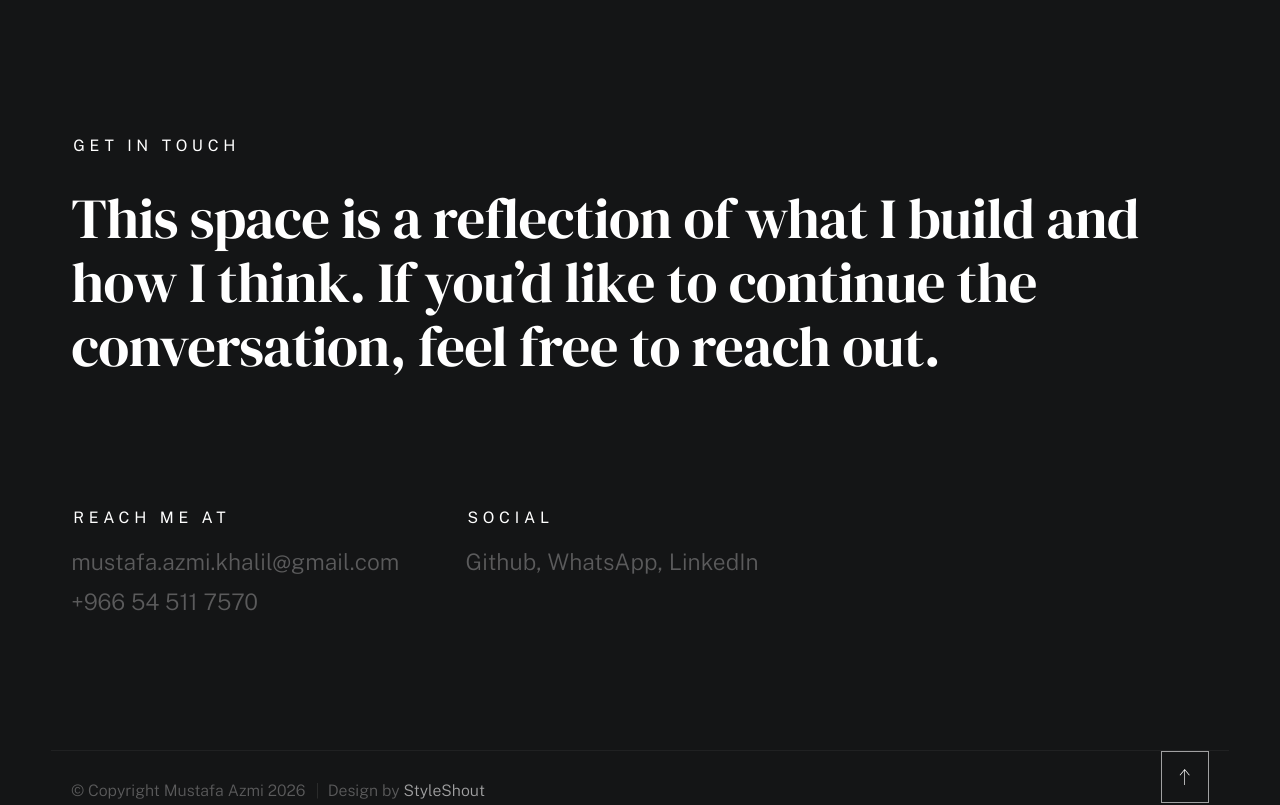
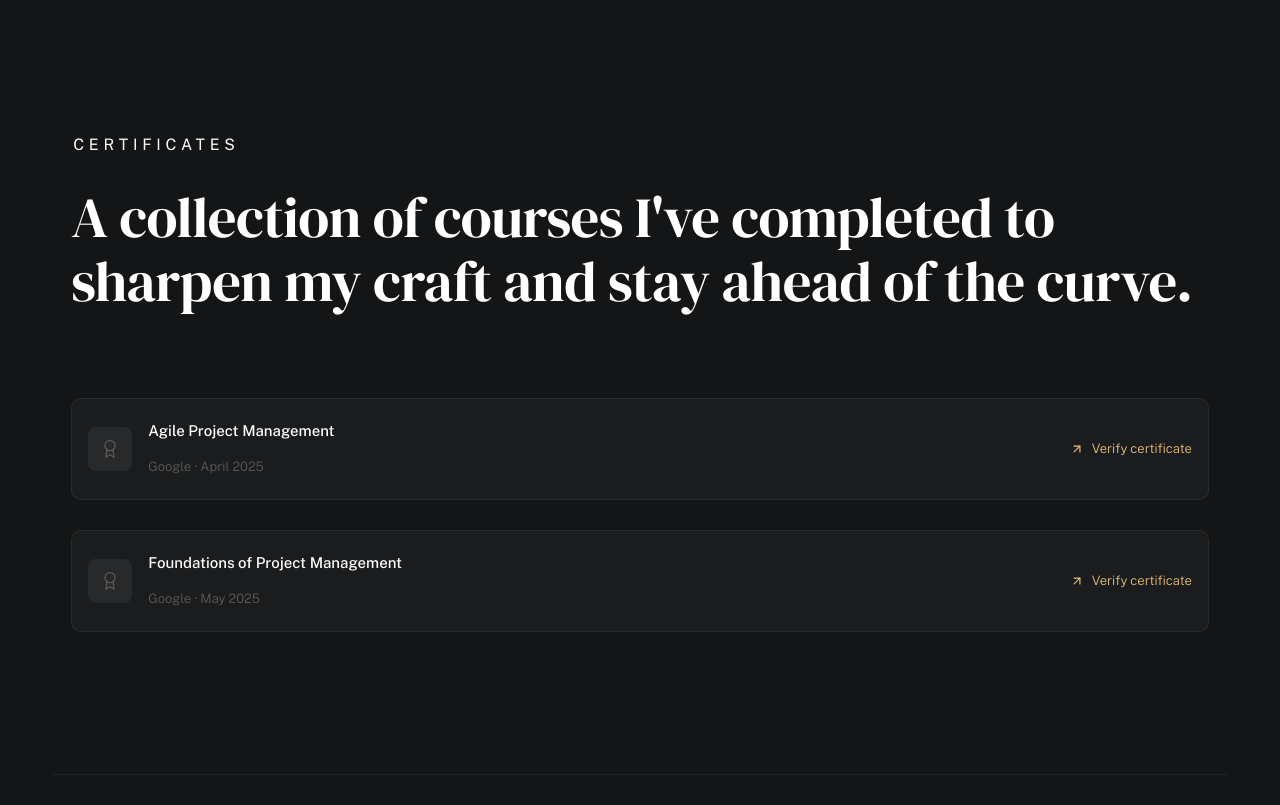
Before and after one commit to Mustafa21102005/portfolio, a Vue app: page / in a window 1280 px wide. Shown: the part 5180-5985 px from the top of the page. Built offline with nearby package versions, Linux system fonts and the light colour scheme; a web font is replaced by a local one.

Commit message:
chore: added new certificates section

```diff
--- a/src/App.vue
+++ b/src/App.vue
@@ -6,6 +6,7 @@ import AppHeader from './components/layout/AppHeader.vue'
 import ProjectSection from './components/ProjectsSection.vue'
 import IntroSection from './components/IntroSection.vue'
 import LanguageSwitcherFab from './components/LanguageSwitcherFab.vue'
+import CertificatesSection from './components/CertificatesSection.vue'
 </script>
 
 <template>
@@ -16,6 +17,7 @@ import LanguageSwitcherFab from './components/LanguageSwitcherFab.vue'
       <IntroSection />
       <AboutSection />
       <ProjectSection />
+      <CertificatesSection />
       <ContactSection />
     </main>
 
--- /dev/null
+++ b/src/components/CertificateItem.vue
@@ -0,0 +1,120 @@
+<script setup>
+defineProps({
+  certificate: {
+    type: Object,
+    required: true,
+  },
+})
+</script>
+
+<template>
+  <li class="cert-item m_b_30">
+    <div class="cert-item__icon">
+      <svg
+        width="20"
+        height="20"
+        viewBox="0 0 24 24"
+        fill="none"
+        stroke="currentColor"
+        stroke-width="1.5"
+        stroke-linecap="round"
+        stroke-linejoin="round"
+      >
+        <circle cx="12" cy="8" r="6" />
+        <path d="M15.477 12.89L17 22l-5-3-5 3 1.523-9.11" />
+      </svg>
+    </div>
+
+    <div class="cert-item__info">
+      <span class="cert-item__name">{{ $t(`certificates.${certificate.key}.name`) }}</span>
+      <span class="cert-item__sub">
+        {{ $t(`certificates.${certificate.key}.issuer`) }} ·
+        {{ $t(`certificates.${certificate.key}.date`) }}
+      </span>
+    </div>
+
+    <a class="cert-item__link" :href="certificate.verify" target="_blank" rel="noopener noreferrer">
+      <svg
+        width="14"
+        height="14"
+        viewBox="0 0 24 24"
+        fill="none"
+        stroke="currentColor"
+        stroke-width="2"
+        stroke-linecap="round"
+        stroke-linejoin="round"
+        style="display: inline; margin-right: 4px; vertical-align: middle"
+      >
+        <path d="M7 17L17 7" />
+        <path d="M7 7h10v10" />
+      </svg>
+      {{ $t('certificates.verify') }}
+    </a>
+  </li>
+</template>
+
+<style scoped>
+.cert-item {
+  display: flex;
+  align-items: center;
+  gap: 1.6rem;
+  padding: 1.6rem;
+  border-radius: 10px;
+  background: rgba(255, 255, 255, 0.03);
+  border: 1px solid rgba(255, 255, 255, 0.06);
+  margin-bottom: 1rem;
+}
+
+.cert-item__icon {
+  width: 44px;
+  height: 44px;
+  border-radius: 8px;
+  background: rgba(255, 255, 255, 0.06);
+  display: flex;
+  align-items: center;
+  justify-content: center;
+  flex-shrink: 0;
+  color: var(--color-text-light);
+}
+
+.cert-item__info {
+  display: flex;
+  flex-direction: column;
+  gap: 4px;
+  flex: 1;
+}
+
+.cert-item__name {
+  font-size: 1.5rem;
+  font-weight: 500;
+  color: var(--color-white);
+}
+
+.cert-item__sub {
+  font-size: 1.3rem;
+  color: var(--color-text-light);
+}
+
+.cert-item__link {
+  font-size: 1.3rem;
+  color: var(--color-1);
+  text-decoration: none;
+  display: flex;
+  align-items: center;
+  gap: 4px;
+  flex-shrink: 0;
+  transition: opacity 0.2s ease;
+}
+
+.cert-item__link:hover {
+  opacity: 0.7;
+}
+
+.m_b_30 {
+  margin-bottom: 30px;
+}
+
+html[dir='rtl'] .cert-item__link svg {
+  transform: scaleX(-1);
+}
+</style>
--- /dev/null
+++ b/src/components/CertificatesSection.vue
@@ -0,0 +1,38 @@
+<script setup>
+import CertificateItem from './CertificateItem.vue'
+import { certificates } from '@/data/certificates'
+</script>
+
+<template>
+  <section id="certificates" class="s-works">
+    <div class="row">
+      <div class="column lg-12">
+        <h2 class="text-pretitle">{{ $t('certificates.title') }}</h2>
+        <p class="h1 m_b_85">{{ $t('certificates.description') }}</p>
+
+        <ul class="cert-list">
+          <CertificateItem
+            v-for="certificate in certificates"
+            :key="certificate.id"
+            :certificate="certificate"
+          />
+        </ul>
+      </div>
+    </div>
+  </section>
+</template>
+
+<style scoped>
+.cert-list {
+  list-style: none;
+  margin: 0;
+  padding: 0;
+  display: flex;
+  flex-direction: column;
+  gap: 0;
+}
+
+.m_b_85 {
+  margin-bottom: 85px;
+}
+</style>
--- /dev/null
+++ b/src/data/certificates.js
@@ -0,0 +1,12 @@
+export const certificates = [
+  {
+    id: 1,
+    key: 'agile',
+    verify: 'https://www.coursera.org/account/accomplishments/verify/6PBKR22YZ970',
+  },
+  {
+    id: 2,
+    key: 'pm',
+    verify: 'https://www.coursera.org/account/accomplishments/verify/B20YNWW3NKV9',
+  },
+]
--- a/src/langs/arabic.js
+++ b/src/langs/arabic.js
@@ -82,6 +82,21 @@ const arabic = {
         },
       },
     },
+    certificates: {
+      title: 'الشهادات',
+      description: 'دورات أكملتها لأطوّر نفسي وأواكب كل جديد في المجال.',
+      verify: 'التحقق من الشهادة',
+      agile: {
+        issuer: 'جوجل',
+        name: 'إدارة المشاريع بمنهجية أجايل',
+        date: 'أبريل 2025',
+      },
+      pm: {
+        issuer: 'جوجل',
+        name: 'أساسيات إدارة المشاريع',
+        date: 'مايو 2025',
+      },
+    },
     contact: {
       title: 'تواصل معي',
       description:
--- a/src/langs/english.js
+++ b/src/langs/english.js
@@ -82,6 +82,22 @@ const english = {
         },
       },
     },
+    certificates: {
+      title: 'Certificates',
+      description:
+        "A collection of courses I've completed to sharpen my craft and stay ahead of the curve.",
+      verify: 'Verify certificate',
+      agile: {
+        issuer: 'Google',
+        name: 'Agile Project Management',
+        date: 'April 2025',
+      },
+      pm: {
+        issuer: 'Google',
+        name: 'Foundations of Project Management',
+        date: 'May 2025',
+      },
+    },
     contact: {
       title: 'Get In Touch',
       description:
```
